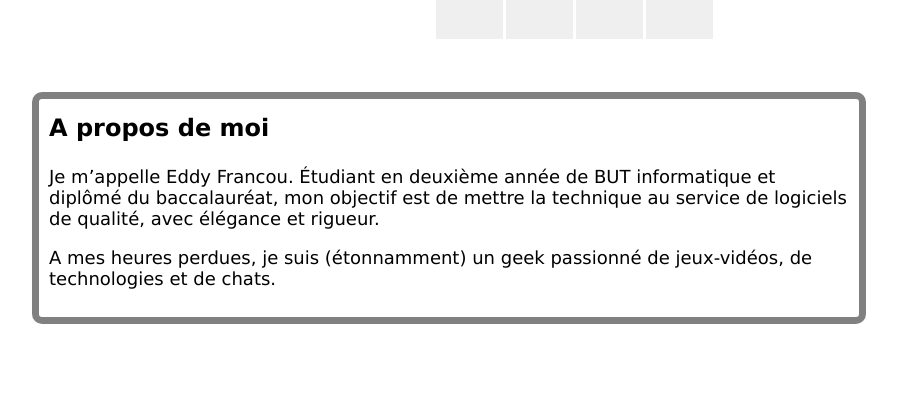
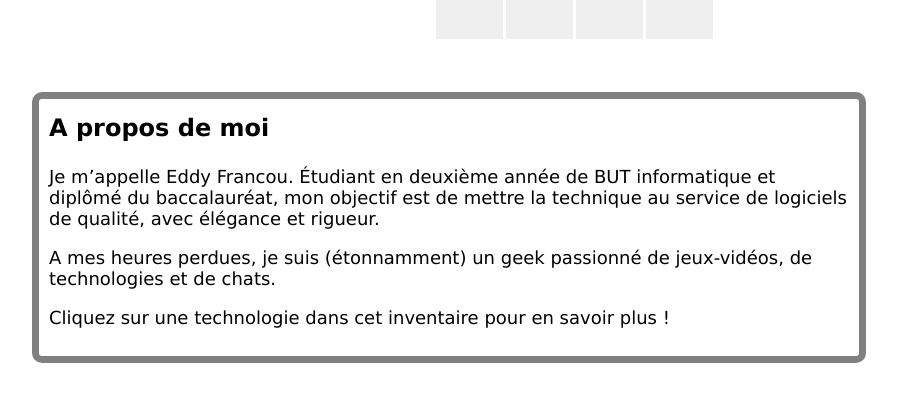
Before and after one commit to EddyFrc/EddyFrc.github.io, a PHP site: page / in a window 1280 px wide. Shown: the part 404-800 px from the top of the page, without its empty margins (191-1088 px from the left). Run offline with PHP 8.4, Linux system fonts and the light colour scheme; data comes from the database, SQL or seed files in the repository.

Commit message:
Rajout d'une ligne dans le profil ("cliquez sur une technologie [...]")

```diff
--- a/view/profile.view.php
+++ b/view/profile.view.php
@@ -47,6 +47,9 @@
                         de
                         chats.
                     </p>
+                    <p>
+                        Cliquez sur une technologie dans cet inventaire pour en savoir plus !
+                    </p>
                 </article>
 
                 <?php foreach ($inventoryItems as $inventoryItem): ?>
```
